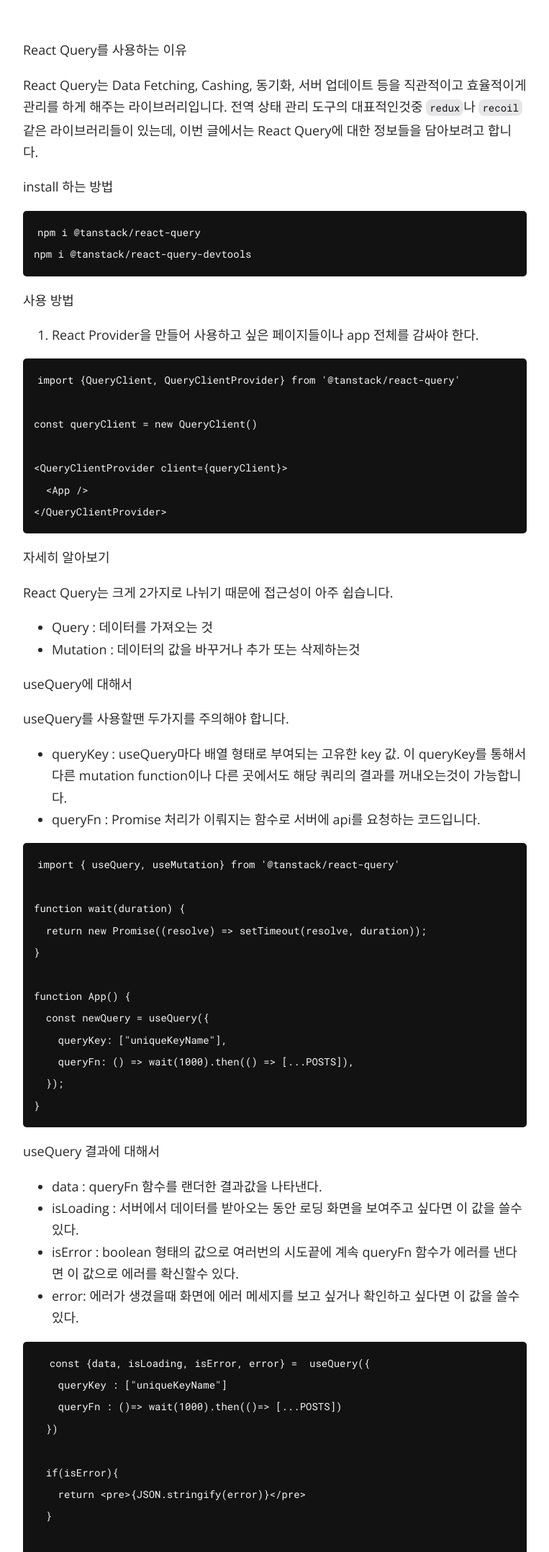
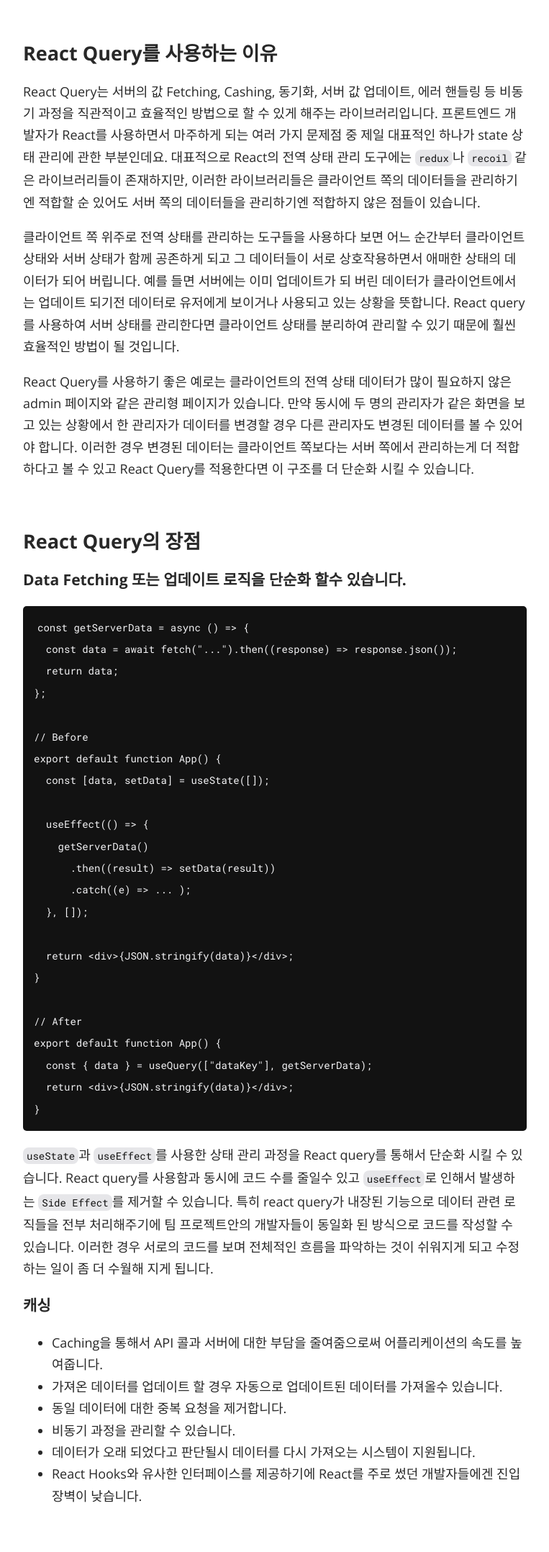
Before and after one commit to soheee-bae/soheee-bae.github.io, a Gatsby site: page /React/React-Query/ in a window 1280 px wide. Shown: the part 644-2800 px from the top of the page at 72% size, without its empty margins (258-1021 px from the left). Built offline with nearby package versions, Linux system fonts and the light colour scheme; Gatsby itself is replaced by a stand-in of ours; some packages are replaced by stand-ins of ours; code samples lack their colours.

Commit message:
edited react-query content

````diff
--- a/content/React/React-Query.md
+++ b/content/React/React-Query.md
@@ -1,7 +1,7 @@
 ---
-title: "React Query 사용법 및 쓰는 이유"
+title: "React Query를 사용하는 이유"
 date: 2023-08-11
-subtitle: "리액트 쿼리를 사용해야하는 이유와 기본적인 설명을 적었습니다."
+subtitle: "리액트 쿼리를 사용하는 이유와 장점들을 나열해보았습니다."
 category: "React"
 tags:
   - react-query
@@ -12,127 +12,75 @@
 
 </br>
 
-React Query를 사용하는 이유
+## React Query를 사용하는 이유
 
-React Query는 Data Fetching, Cashing, 동기화, 서버 업데이트 등을 직관적이고 효율적이게 관리를 하게 해주는 라이브러리입니다. 전역 상태 관리 도구의 대표적인것중 `redux`나 `recoil` 같은 라이브러리들이 있는데, 이번 글에서는 React Query에 대한 정보들을 담아보려고 합니다.
+React Query는 서버의 값 Fetching, Cashing, 동기화, 서버 값 업데이트, 에러 핸들링 등 비동기 과정을 직관적이고 효율적인 방법으로 할 수 있게 해주는 라이브러리입니다. 프론트엔드 개발자가 React를 사용하면서 마주하게 되는 여러 가지 문제점 중 제일 대표적인 하나가 state 상태 관리에 관한 부분인데요. 대표적으로 React의 전역 상태 관리 도구에는 `redux`나 `recoil` 같은 라이브러리들이 존재하지만, 이러한 라이브러리들은 클라이언트 쪽의 데이터들을 관리하기엔 적합할 순 있어도 서버 쪽의 데이터들을 관리하기엔 적합하지 않은 점들이 있습니다.
 
-install 하는 방법
+클라이언트 쪽 위주로 전역 상태를 관리하는 도구들을 사용하다 보면 어느 순간부터 클라이언트 상태와 서버 상태가 함께 공존하게 되고 그 데이터들이 서로 상호작용하면서 애매한 상태의 데이터가 되어 버립니다. 예를 들면 서버에는 이미 업데이트가 되 버린 데이터가 클라이언트에서는 업데이트 되기전 데이터로 유저에게 보이거나 사용되고 있는 상황을 뜻합니다. React query를 사용하여 서버 상태를 관리한다면 클라이언트 상태를 분리하여 관리할 수 있기 때문에 훨씬 효율적인 방법이 될 것입니다.
+
+React Query를 사용하기 좋은 예로는 클라이언트의 전역 상태 데이터가 많이 필요하지 않은 admin 페이지와 같은 관리형 페이지가 있습니다. 만약 동시에 두 명의 관리자가 같은 화면을 보고 있는 상황에서 한 관리자가 데이터를 변경할 경우 다른 관리자도 변경된 데이터를 볼 수 있어야 합니다. 이러한 경우 변경된 데이터는 클라이언트 쪽보다는 서버 쪽에서 관리하는게 더 적합하다고 볼 수 있고 React Query를 적용한다면 이 구조를 더 단순화 시킬 수 있습니다.
+
+</br>
+
+## React Query의 장점
+
+### Data Fetching 또는 업데이트 로직을 단순화 할수 있습니다.
+
+```
+const getServerData = async () => {
+  const data = await fetch("...").then((response) => response.json());
+  return data;
+};
+
+// Before
+export default function App() {
+  const [data, setData] = useState([]);
+
+  useEffect(() => {
+    getServerData()
+      .then((result) => setData(result))
+      .catch((e) => ... );
+  }, []);
+
+  return <div>{JSON.stringify(data)}</div>;
+}
+
+// After
+export default function App() {
+  const { data } = useQuery(["dataKey"], getServerData);
+  return <div>{JSON.stringify(data)}</div>;
+}
+```
+
+`useState`과 `useEffect`를 사용한 상태 관리 과정을 React query를 통해서 단순화 시킬 수 있습니다. React query를 사용함과 동시에 코드 수를 줄일수 있고 `useEffect`로 인해서 발생하는 `Side Effect`를 제거할 수 있습니다. 특히 react query가 내장된 기능으로 데이터 관련 로직들을 전부 처리해주기에 팀 프로젝트안의 개발자들이 동일화 된 방식으로 코드를 작성할 수 있습니다. 이러한 경우 서로의 코드를 보며 전체적인 흐름을 파악하는 것이 쉬워지게 되고 수정하는 일이 좀 더 수월해 지게 됩니다.
+
+### 캐싱
+
+- Caching을 통해서 API 콜과 서버에 대한 부담을 줄여줌으로써 어플리케이션의 속도를 높여줍니다.
+- 가져온 데이터를 업데이트 할 경우 자동으로 업데이트된 데이터를 가져올수 있습니다.
+- 동일 데이터에 대한 중복 요청을 제거합니다.
+- 비동기 과정을 관리할 수 있습니다.
+- 데이터가 오래 되었다고 판단될시 데이터를 다시 가져오는 시스템이 지원됩니다.
+- React Hooks와 유사한 인터페이스를 제공하기에 React를 주로 썼던 개발자들에겐 진입장벽이 낮습니다.
+
+</br>
+
+## React Query 기본 설치 및 세팅
 
 ```
 npm i @tanstack/react-query
-npm i @tanstack/react-query-devtools
 ```
 
-사용 방법
-
-1. React Provider을 만들어 사용하고 싶은 페이지들이나 app 전체를 감싸야 한다.
+React Query를 사용하기 위해서는 QueryClient 인스턴스를 생성하여 컴포넌트들이나 app 전체가 접근할 수 있도록 QueryClientProvider로 감싸줘야 합니다. 여기서 client prop으로 QueryClient를 넘겨줘야 합니다.
 
 ```
-import {QueryClient, QueryClientProvider} from '@tanstack/react-query'
+import { QueryClient, QueryClientProvider } from "@tanstack/react-query";
 
-const queryClient = new QueryClient()
+const queryClient = new QueryClient();
 
-<QueryClientProvider client={queryClient}>
-  <App />
-</QueryClientProvider>
+root.render(
+    <QueryClientProvider client={queryClient}>
+      <App />
+    </QueryClientProvider>
+);
 ```
-
-자세히 알아보기
-
-React Query는 크게 2가지로 나뉘기 때문에 접근성이 아주 쉽습니다.
-
-- Query : 데이터를 가져오는 것
-- Mutation : 데이터의 값을 바꾸거나 추가 또는 삭제하는것
-
-useQuery에 대해서
-
-useQuery를 사용할땐 두가지를 주의해야 합니다.
-
-- queryKey : useQuery마다 배열 형태로 부여되는 고유한 key 값. 이 queryKey를 통해서 다른 mutation function이나 다른 곳에서도 해당 쿼리의 결과를 꺼내오는것이 가능합니다.
-- queryFn : Promise 처리가 이뤄지는 함수로 서버에 api를 요청하는 코드입니다.
-
-```
-import { useQuery, useMutation} from '@tanstack/react-query'
-
-function wait(duration) {
-  return new Promise((resolve) => setTimeout(resolve, duration));
-}
-
-function App() {
-  const newQuery = useQuery({
-    queryKey: ["uniqueKeyName"],
-    queryFn: () => wait(1000).then(() => [...POSTS]),
-  });
-}
-
-```
-
-useQuery 결과에 대해서
-
-- data : queryFn 함수를 랜더한 결과값을 나타낸다.
-- isLoading : 서버에서 데이터를 받아오는 동안 로딩 화면을 보여주고 싶다면 이 값을 쓸수 있다.
-- isError : boolean 형태의 값으로 여러번의 시도끝에 계속 queryFn 함수가 에러를 낸다면 이 값으로 에러를 확신할수 있다.
-- error: 에러가 생겼을때 화면에 에러 메세지를 보고 싶거나 확인하고 싶다면 이 값을 쓸수 있다.
-
-```
-  const {data, isLoading, isError, error} =  useQuery({
-    queryKey : ["uniqueKeyName"]
-    queryFn : ()=> wait(1000).then(()=> [...POSTS])
-  })
-
-  if(isError){
-    return <pre>{JSON.stringify(error)}</pre>
-  }
-
-  return (
-    <div>{data.map(()=>...)}</div>
-  )
-
-```
-
-### Mutation
-
-- mutationFn : queryFn과 같이 Promise 처리가 이뤄지는 함수로 서버에 api를 요청하는 코드입니다. 하나의 props를 받을수 있으며 이 값을 함수에 전달하여 사용할수 있습니다.
-- onSuccess : 예상대로 작동해 값을 받을 경우 하고 싶은 함수
-  - queryClient.invalidateQueries : queryKey를 사용해 값을 다시 refetch를 한다
-
-하나 주의 할점!
-onSuccess를 사용하지 않는다면 mutationFn이 랜더된 후에도 화면에 바뀐 결과가 나타나지 않을겁니다. 그 이유로는 mutation은 단순히 `uniquekeyname`을 가지고 있는 값을 바꾸어버릴 뿐 다시 fetch 해오지 않기 때문입니다.
-
-```
-// const queryClient = new QueryClient() 를 사용하는 방법
-  const queryClient = useQueryClient();
-
-  const { mutate } = useMutation({
-    mutationFn: (title) => wait(1000).then(() => POSTS.push({ id: 1, title })),
-    onSuccess: () => {
-      queryClient.invalidateQueries(["posts"]);
-    },
-  });
-
-  return (
-      <button onClick={()=> mutate('New post') } />
-  )
-```
-
-### Devtool
-
-React Query Devtools는 React Query의 장점중의 하나인 강력한 내장 개발 도구입니다.
-사용중인 모든 쿼리 상태들을 시각화하여 확인할수 있게 도와주고 에러가 생기거나 예상대로 작동하지 않는 경우 문제를 해결할수 있게 도와줍니다.
-
-사용 방법 : QueryClientProvider wrapper 안에 ReactQueryDevtools를 넣어줍니다.
-
-```
-import { ReactQueryDevtools } from '@tanstack/react-query-devtools'
-
-...
-
-return
-  <QueryClientProvider client ={queryClient}>
-    //initialIsOpen : open된 채로 시작
-    //position : devtools를 열 수 있는 logo 위치 - 우측 하단으로 지정
-    <ReactQueryDevtools initialIsOpen={false} position='bottom-right' />
-  </QueryClientProvider>
-```
-
-//사진 넣기
--- a/content/React/React-QueryII.md
+++ b/content/React/React-QueryII.md
@@ -11,3 +11,115 @@
 ---
 
 </br>
+
+## React Query 자세히 알아보기
+
+React Query는 크게 2가지로 나뉩니다.
+
+Query : 데이터를 가져오는 것
+Mutation : 데이터의 값을 바꾸거나 추가 또는 삭제하는것
+
+### useQuery에 대해서
+
+useQuery를 사용할땐 두가지를 주의해야 합니다.
+
+- queryKey : useQuery마다 배열 형태로 부여되는 고유한 key 값. 이 queryKey를 통해서 다른 mutation function이나 다른 곳에서도 해당 쿼리의 결과를 꺼내오는것이 가능합니다. 더 나아가서 특정한 데이터를 가져오기 위해서 데이터의 아이디나 필요한 필터링 조건을 배열 형태로 보내줄수 있습니다.
+
+```
+/posts => ["posts"]
+/posts/1 => ["posts", post.id]
+/posts?authorId=1 => ["posts", {authorId : 1}]
+/posts/2/comments => ["posts", post.id, "comments"]
+```
+
+- queryFn : Promise 처리가 이뤄지는 함수로 서버에 api를 요청하는 코드입니다.
+
+```
+import { useQuery, useMutation} from '@tanstack/react-query'
+
+function wait(duration) {
+  return new Promise((resolve) => setTimeout(resolve, duration));
+}
+
+function App() {
+  const newQuery = useQuery({
+    queryKey: ["uniqueKeyName"],
+    queryFn: () => wait(1000).then(() => [...POSTS]),
+  });
+}
+
+```
+
+#### useQuery 결과에 대해서
+
+- data : queryFn 함수를 랜더한 결과값을 나타낸다.
+- isLoading : 서버에서 데이터를 받아오는 동안 로딩 화면을 보여주고 싶다면 이 값을 쓸수 있다.
+- isError : boolean 형태의 값으로 여러번의 시도끝에 계속 queryFn 함수가 에러를 낸다면 이 값으로 에러를 확신할수 있다.
+- error: 에러가 생겼을때 화면에 에러 메세지를 보고 싶거나 확인하고 싶다면 이 값을 쓸수 있다.
+- isSuccess :
+- status : `error`, `loading`, `success`
+
+```
+  const {data, isLoading, isError, error} =  useQuery({
+    queryKey : ["uniqueKeyName"]
+    queryFn : ()=> wait(1000).then(()=> [...POSTS])
+  })
+
+  if(isError){
+    return <pre>{JSON.stringify(error)}</pre>
+  }
+
+  return (
+    <div>{data.map(()=>...)}</div>
+  )
+
+```
+
+### Mutation
+
+- mutationFn : queryFn과 같이 Promise 처리가 이뤄지는 함수로 서버에 api를 요청하는 코드입니다. 하나의 props를 받을수 있으며 이 값을 함수에 전달하여 사용할수 있습니다.
+- onSuccess : 예상대로 작동해 값을 받을 경우 하고 싶은 함수
+  - queryClient.invalidateQueries : queryKey를 사용해 값을 다시 refetch를 한다
+
+하나 주의 할점!
+onSuccess를 사용하지 않는다면 mutationFn이 랜더된 후에도 화면에 바뀐 결과가 나타나지 않을겁니다. 그 이유로는 mutation은 단순히 `uniquekeyname`을 가지고 있는 값을 바꾸어버릴 뿐 다시 fetch 해오지 않기 때문입니다.
+
+```
+// const queryClient = new QueryClient() 를 사용하는 방법
+  const queryClient = useQueryClient();
+
+  const { mutate } = useMutation({
+    mutationFn: (title) => wait(1000).then(() => POSTS.push({ id: 1, title })),
+    onSuccess: () => {
+      queryClient.invalidateQueries(["posts"]);
+    },
+  });
+
+  return (
+      <button onClick={()=> mutate('New post') } />
+  )
+```
+
+### Devtool
+
+React Query Devtools는 React Query의 장점중의 하나인 강력한 내장 개발 도구입니다.
+사용중인 모든 쿼리 상태들을 시각화하여 확인할수 있게 도와주고 에러가 생기거나 예상대로 작동하지 않는 경우 문제를 해결할수 있게 도와줍니다.
+
+사용 방법 : QueryClientProvider wrapper 안에 ReactQueryDevtools를 넣어줍니다.
+
+```
+import { ReactQueryDevtools } from '@tanstack/react-query-devtools'
+
+...
+
+return
+  <QueryClientProvider client ={queryClient}>
+    //initialIsOpen : open된 채로 시작
+    //position : devtools를 열 수 있는 logo 위치 - 우측 하단으로 지정
+    <ReactQueryDevtools initialIsOpen={false} position='bottom-right' />
+  </QueryClientProvider>
+```
+
+//사진 넣기
+
+npm i @tanstack/react-query-devtools
````
